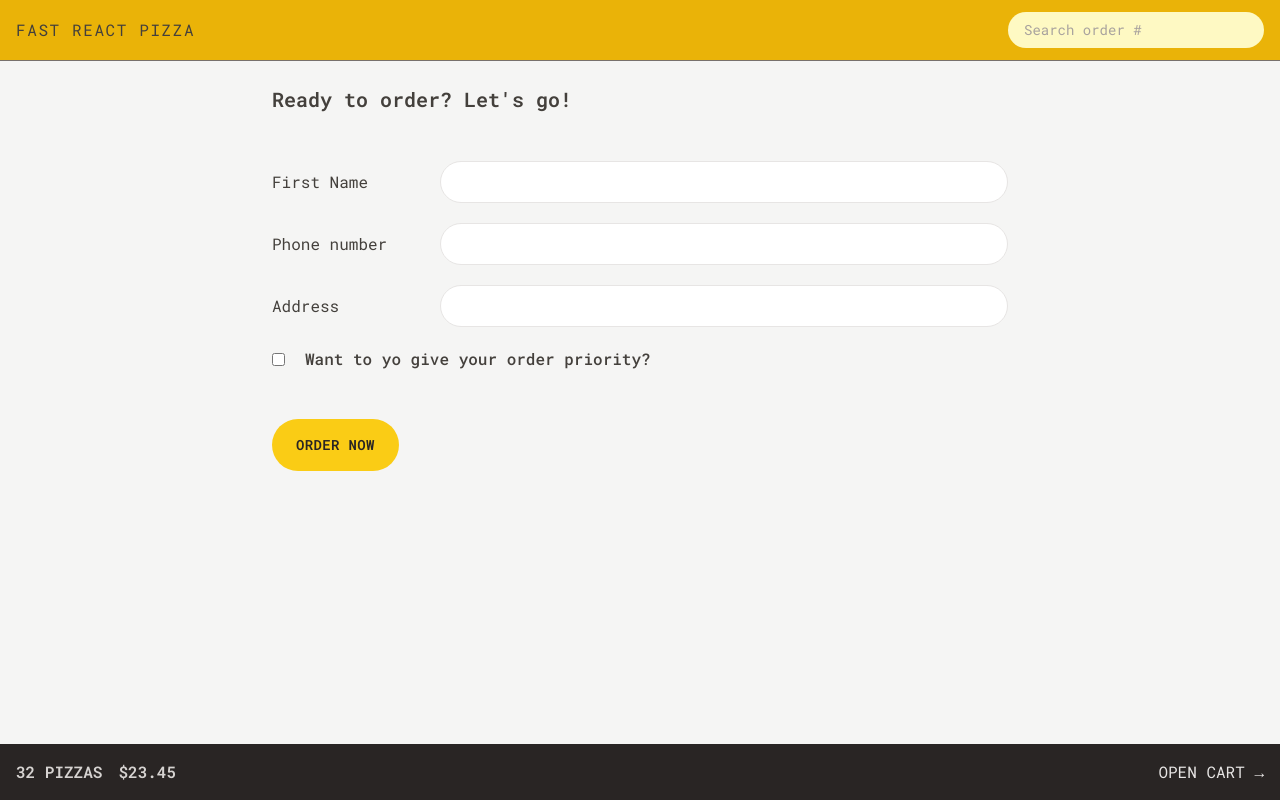
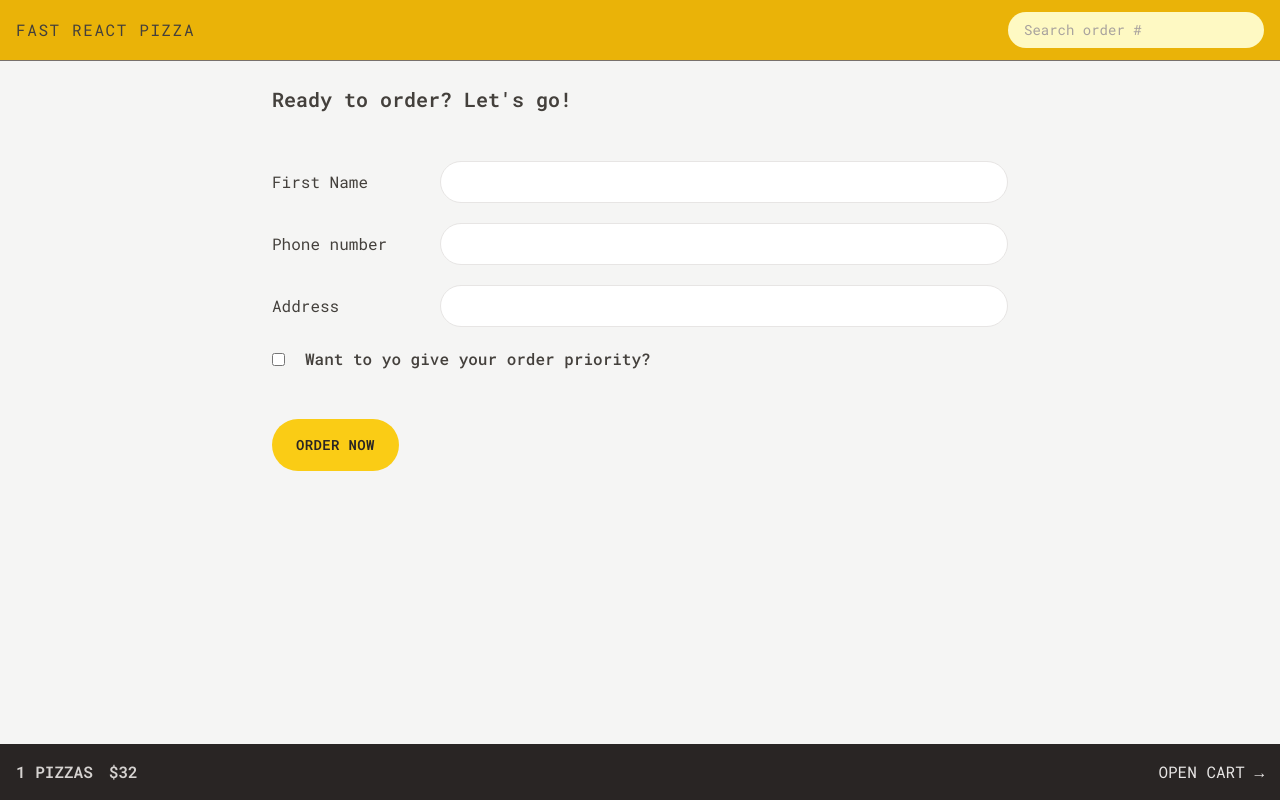
Before and after one commit to BoosterTech/fast-pizza-co, a React (Vite) app: page /order/new in a window 1280 px wide. Built offline with nearby package versions, Linux system fonts and the light colour scheme.

Commit message:
totalCartPrice renamed to totalCartQuantity, new totalCartPrice  variable added and implemented

```diff
--- a/src/features/cart/CartOverview.jsx
+++ b/src/features/cart/CartOverview.jsx
@@ -1,15 +1,16 @@
 import { useSelector } from "react-redux";
 import { Link } from "react-router-dom";
-import { getTotalCartPrice } from "./cartSlice";
+import { getTotalCartPrice, getTotalCartQuantity } from "./cartSlice";
 
 function CartOverview() {
-  const totalCartQuantity = useSelector(getTotalCartPrice);
+  const totalCartQuantity = useSelector(getTotalCartQuantity);
+  const totalCartPrice = useSelector(getTotalCartPrice);
 
   return (
     <div className="flex items-center justify-between bg-stone-800 p-4 uppercase text-stone-200">
       <p className="space-x-4 font-semibold text-stone-300">
         <span>{totalCartQuantity} pizzas</span>
-        <span>$23.45</span>
+        <span>${totalCartPrice}</span>
       </p>
       <Link to="cart">Open cart &rarr;</Link>
     </div>
```
